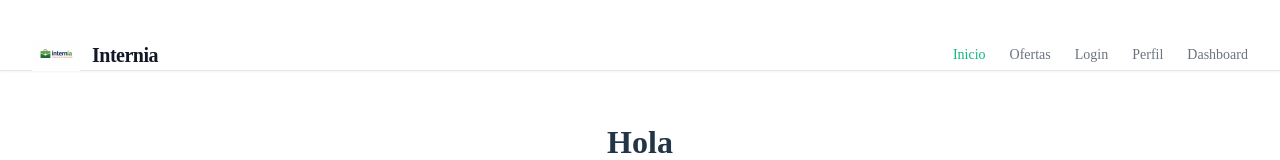
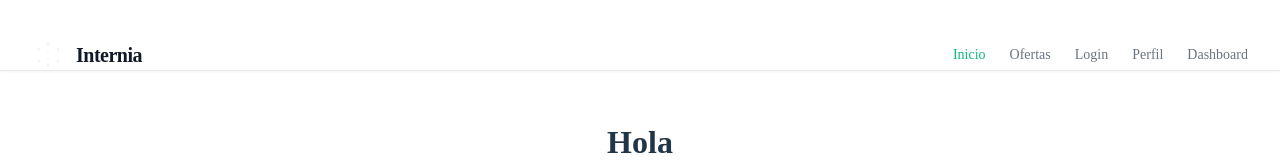
Before and after one commit to ITEC-BCN/projecte-2-dawe2_p1_grup4_scarlett_yeneviel, a Vue app in the folder frontend/: page / in a window 1280 px wide. Shown: the top 160 px of the page. Built offline with nearby package versions, Linux system fonts and the light colour scheme.

Commit message:
Cambios sobre el frontEnd

```diff
--- a/frontend/src/components/Navbar.vue
+++ b/frontend/src/components/Navbar.vue
@@ -6,7 +6,7 @@
   <nav class="navbar">
     <div class="nav-container">
       <div class="brand" @click="$router.push('/')">
-        <img src="/internia.png" class="logo" alt="Logo" />
+        <img src="/Internia.webp" class="logo" alt="Logo" />
         <h2 class="brand-text">Internia</h2>
       </div>
 
--- a/frontend/src/components/cardOferta.vue
+++ b/frontend/src/components/cardOferta.vue
@@ -1,6 +1,5 @@
 <script setup>
 
-<<<<<<< HEAD
 const props=defineProps({
     oferta:Object
 })
--- a/frontend/src/composables/useFetch.js
+++ b/frontend/src/composables/useFetch.js
@@ -8,11 +8,11 @@ export function useFetch(url){
 
     const fetchData= async()=>{
 
+        loading.value=true
+        error.value=null
+
         try {
             const res= await fetch(url.value);
-
-            loading.value=true
-            error.value=null
 
             if(!res.ok){
                 throw new Error('Error a la petició: '+res.status)
@@ -23,7 +23,6 @@ export function useFetch(url){
         } catch (err) {
             error.value=err.message
         }finally{
-
             loading.value=false
         }
     }
--- a/frontend/src/views/Ofertas.vue
+++ b/frontend/src/views/Ofertas.vue
@@ -7,7 +7,7 @@ const url= ref(`http://localhost:3000/ofertas`)
 const {data, error,loading, fetchData}=useFetch(url);
 const emit=defineEmits(["verDetalleOferta"])
 
-const verDetale=()=>{
+const verDetalle=()=>{
     emit("verDetalleOferta")
 }
 </script>
@@ -26,7 +26,7 @@ const verDetale=()=>{
     <div  v-if="data && data" class="grid-ofertas">
         <CardOferta v-for="oferta in data" :key="oferta.id"
         :oferta="oferta"
-        @verDetalleOferta="verDetale"
+        @verDetalleOferta="verDetalle"
         />
 
     </div>
```
Also changed, not shown: 1 other file (tests, documents, lock files or other folders).
